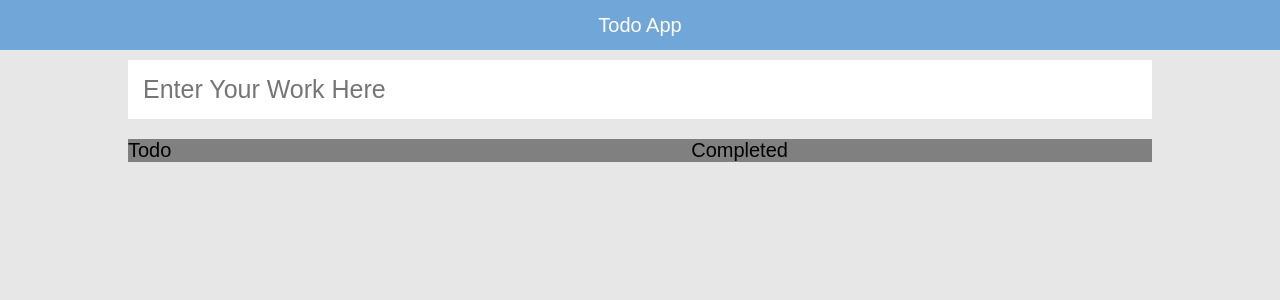
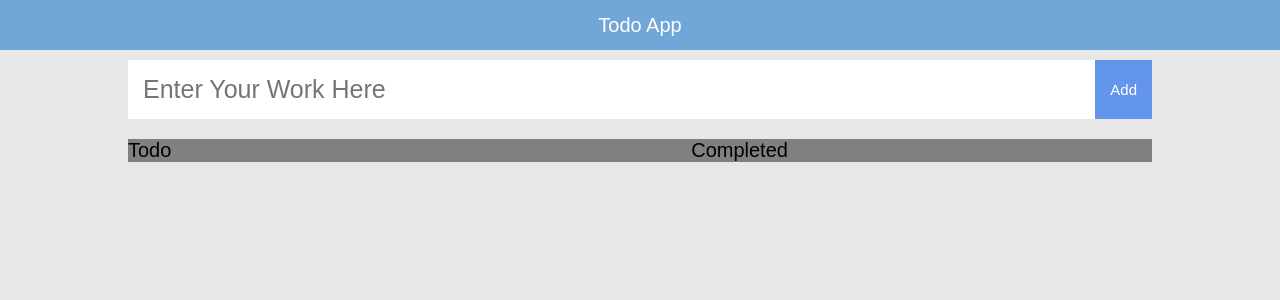
Before and after one commit to longman0512/todoapp, a React (Create React App) app: page / in a window 1280 px wide. Shown: the top 300 px of the page. Built offline with nearby package versions, Linux system fonts and the light colour scheme.

Commit message:
update add addbutton

```diff
--- a/src/App.css
+++ b/src/App.css
@@ -19,7 +19,7 @@
 }
 
 .search {
-    width: auto;
+    width: 100%;
     border: none;
     display: block;
     font-size: 25px;
--- a/src/components/addTodo/addTodo.jsx
+++ b/src/components/addTodo/addTodo.jsx
@@ -4,6 +4,15 @@ import { bindActionCreators } from 'redux';
 import { addTodoAction } from '../../actions/addTodoAction';
 
 class AddTodo extends Component {
+    constructor(props) {
+        super(props);
+    this.state = {
+          numOfClicks: 0
+        };
+    this.addList = this.addList.bind(this);
+      }
+
+
     addTodo(event) {
         if (event.key === 'Enter') {
             this.props.addTodo({ workName: event.target.value });
@@ -11,9 +20,21 @@ class AddTodo extends Component {
         }
     }
 
+    addList () {
+        console.log("asdf", this.props)
+        var data = document.getElementById("list-name")
+
+        if(data.value)
+        this.props.addTodo({ workName: data.value });
+        // this.props.addTodo({ workName: data.value });
+        data.value = null
+    };
     render() {
         return (
-            <input type="text" className="search" placeholder="Enter Your Work Here" onKeyDown={event => this.addTodo(event)} />
+            <div style={{display: 'flex', justifyContent: 'space-between'}}>
+                <input type="text" className="search" id="list-name" placeholder="Enter Your Work Here" onKeyDown={event => this.addTodo(event)} />
+                <button type="button" className="to-do-delete" value="Add" onClick={this.addList} >Add</button>
+            </div>
         );
     }
 }
```
